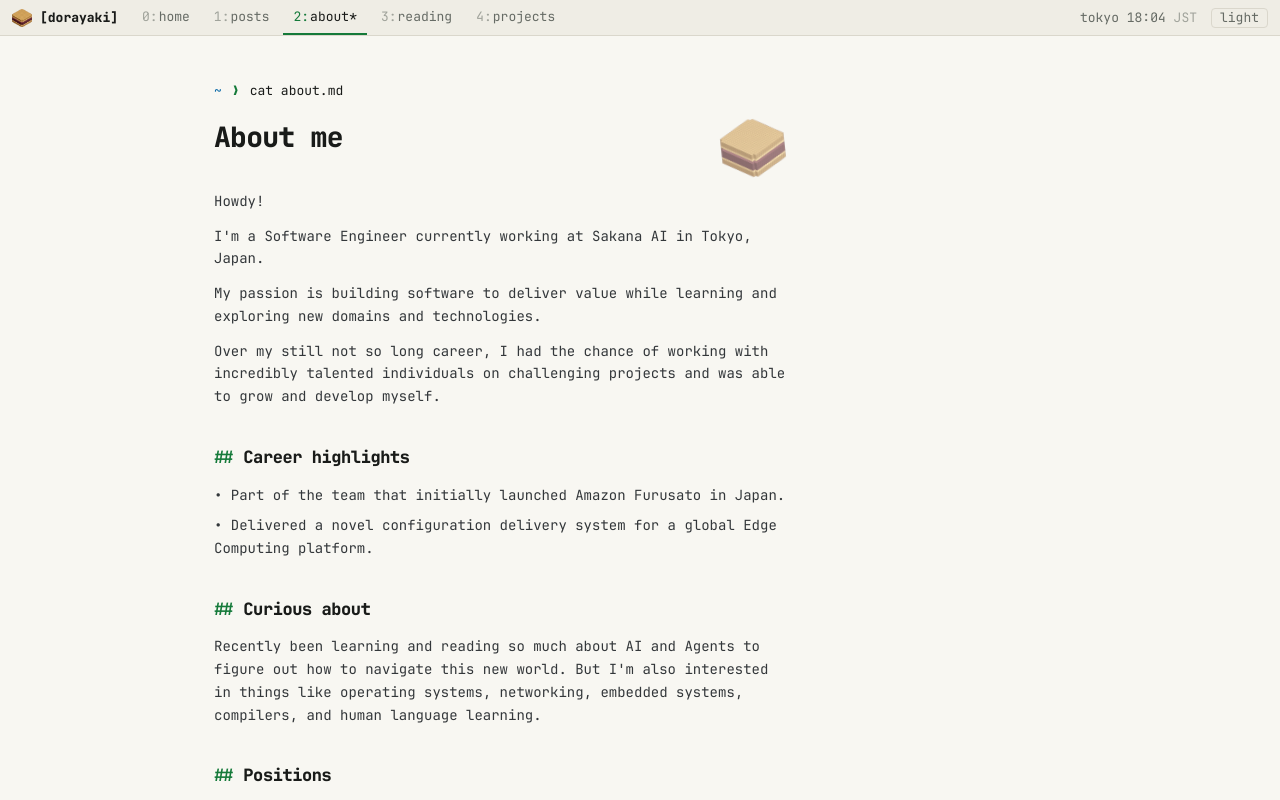
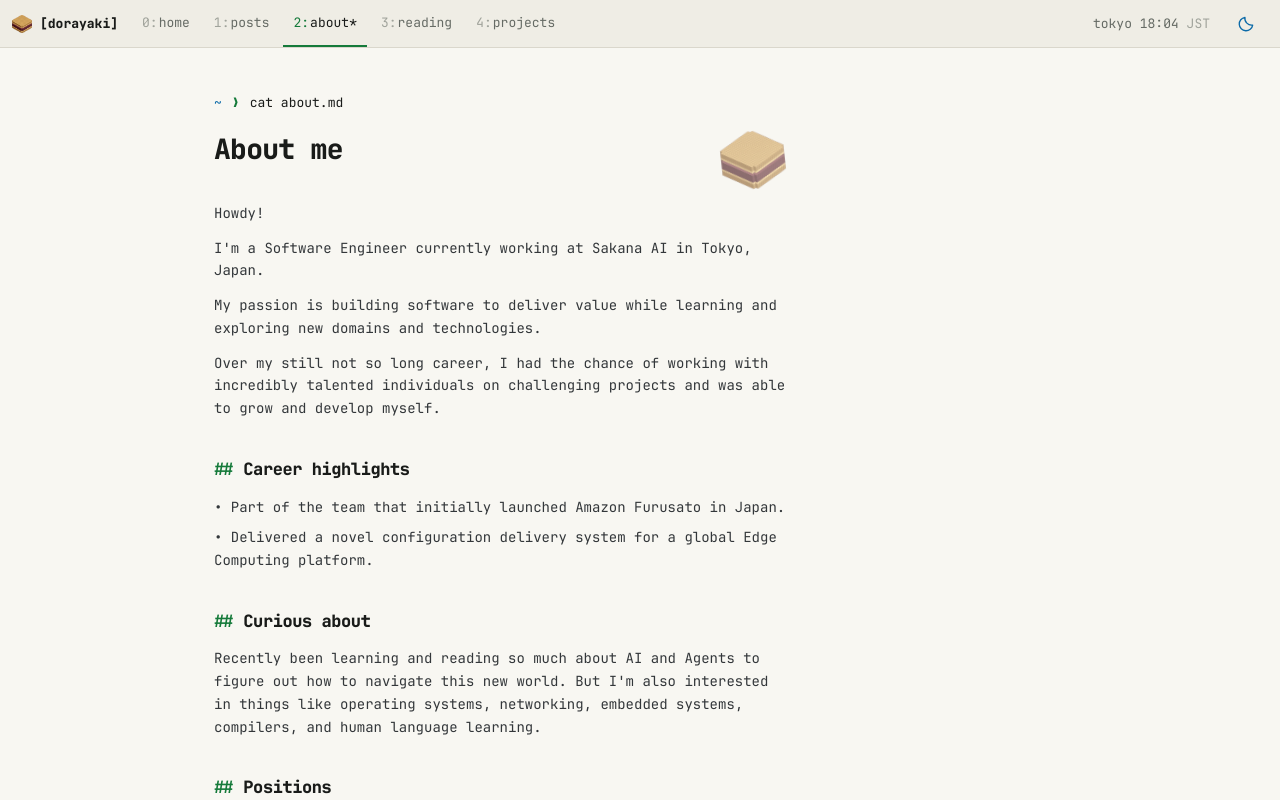
Before and after one commit to fsmiamoto/dorayaki.co, a Next.js app: page /about in a window 1280 px wide. Shown: the top 800 px of the page. Built offline with nearby package versions, Linux system fonts and the light colour scheme.

Commit message:
feat: use an icon theme toggle in a taller navigation bar

```diff
--- a/app/globals.css
+++ b/app/globals.css
@@ -159,8 +159,8 @@
     @apply inline-block h-[15px] w-2 translate-y-0.5 animate-blink bg-app-accent;
   }
 
-  [data-theme="dark"] .theme-label-light,
-  [data-theme="light"] .theme-label-dark {
+  [data-theme="dark"] .theme-icon-moon,
+  [data-theme="light"] .theme-icon-sun {
     display: none;
   }
 
--- a/components/TerminalNav.tsx
+++ b/components/TerminalNav.tsx
@@ -22,7 +22,7 @@ export default function TerminalNav() {
   return (
     <nav
       aria-label="Main"
-      className="sticky top-0 z-40 flex h-9 items-center whitespace-nowrap border-b border-app-border-subtle bg-app-surface px-2 text-xs sm:gap-1 sm:px-3 sm:text-[13px]"
+      className="sticky top-0 z-40 flex h-12 items-center whitespace-nowrap border-b border-app-border-subtle bg-app-surface px-2 text-xs sm:gap-1 sm:px-3 sm:text-[13px]"
     >
       <Link
         href="/"
--- a/components/ThemeToggle.tsx
+++ b/components/ThemeToggle.tsx
@@ -25,10 +25,35 @@ export default function ThemeToggle() {
       type="button"
       onClick={toggleTheme}
       aria-label={label}
-      className="rounded border border-app-border-subtle px-2 py-px text-app-muted transition-colors hover:border-app-muted hover:text-app-foreground focus-visible:outline focus-visible:outline-2 focus-visible:outline-offset-2 focus-visible:outline-app-accent"
+      title={`${label} (t)`}
+      className="flex h-11 w-11 items-center justify-center rounded-md text-app-muted transition-colors hover:bg-app-surface-muted focus-visible:outline focus-visible:outline-2 focus-visible:-outline-offset-2 focus-visible:outline-app-accent"
     >
-      <span className="theme-label-dark">dark</span>
-      <span className="theme-label-light">light</span>
+      <svg
+        viewBox="0 0 24 24"
+        fill="none"
+        stroke="currentColor"
+        strokeWidth="1.75"
+        strokeLinecap="round"
+        aria-hidden="true"
+        focusable="false"
+        className="theme-icon-sun h-[18px] w-[18px] text-app-amber"
+      >
+        <circle cx="12" cy="12" r="4" />
+        <path d="M12 2v2m0 16v2M2 12h2m16 0h2M4.93 4.93l1.41 1.41m11.32 11.32 1.41 1.41M4.93 19.07l1.41-1.41M17.66 6.34l1.41-1.41" />
+      </svg>
+      <svg
+        viewBox="0 0 24 24"
+        fill="none"
+        stroke="currentColor"
+        strokeWidth="1.75"
+        strokeLinecap="round"
+        strokeLinejoin="round"
+        aria-hidden="true"
+        focusable="false"
+        className="theme-icon-moon h-[18px] w-[18px] text-app-info"
+      >
+        <path d="M20.9 13.4A9 9 0 0 1 10.6 3.1a9 9 0 1 0 10.3 10.3Z" />
+      </svg>
     </button>
   );
 }
```
Also changed, not shown: 1 other file (tests, documents, lock files or other folders).
